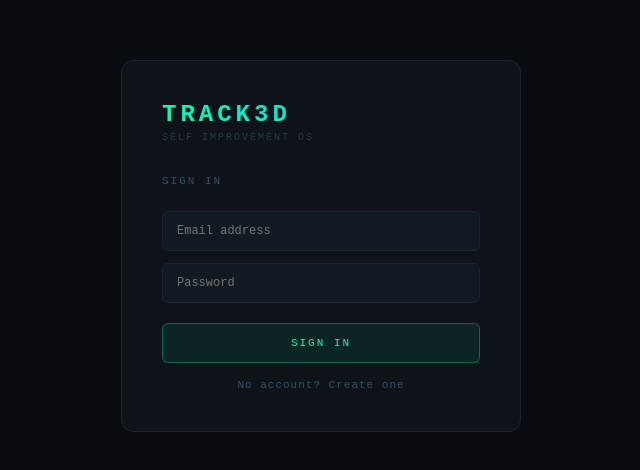
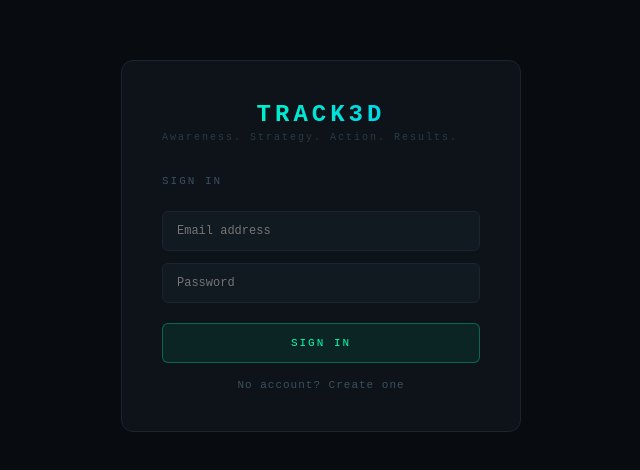
Before and after one commit to FinlayTrack3d/TRACK3D, a Next.js app: page /login in a window 1280 px wide. Shown: the part 154-624 px from the top of the page, without its empty margins (319-959 px from the left). Built offline with nearby package versions, Linux system fonts and the light colour scheme; no server answers.

Commit message:
update catchphrase and logo

```diff
--- a/app/login/page.js
+++ b/app/login/page.js
@@ -37,10 +37,10 @@ export default function Login() {
           fontFamily: "'Orbitron', monospace", fontSize: 24, fontWeight: 900,
           letterSpacing: 4, background: "linear-gradient(90deg,#00FFB2,#00C8FF)",
           WebkitBackgroundClip: "text", WebkitTextFillColor: "transparent",
-          marginBottom: 4
+          marginBottom: 4 , textAlign: "center"
         }}>TRACK3D</div>
         <div style={{ fontSize: 10, color: "#2A3A48", letterSpacing: 2, marginBottom: 32 }}>
-          SELF IMPROVEMENT OS
+          Awareness. Strategy. Action. Results.
         </div>
 
         <div style={{ fontSize: 11, color: "#3A5060", letterSpacing: 2, marginBottom: 24 }}>
--- a/components/TRACK3D.jsx
+++ b/components/TRACK3D.jsx
@@ -58,7 +58,7 @@ const css = `
   .t3d * { box-sizing: border-box; margin: 0; padding: 0; }
   .t3d { display: flex; min-height: 100vh; background: #080C10; color: #E0EAF0; font-family: 'Space Mono', monospace; }
   .t3d-sidebar { width: 210px; background: #0D1318; border-right: 1px solid #1A2530; display: flex; flex-direction: column; padding: 28px 0; flex-shrink: 0; }
-  .t3d-logo { font-family: 'Orbitron', monospace; font-weight: 900; font-size: 20px; letter-spacing: 4px; padding: 0 22px 28px; background: linear-gradient(90deg,#00FFB2,#00C8FF); -webkit-background-clip: text; -webkit-text-fill-color: transparent; }
+  .t3d-logo { font-family: 'Orbitron', monospace; font-weight: 900; font-size: 20px; letter-spacing: 4px; padding: 0 22px 28px; background: linear-gradient(90deg,#00FFB2,#00C8FF); -webkit-background-clip: text; -webkit-text-fill-color: transparent;  text-align: center; }
   .t3d-logo small { font-size: 10px; letter-spacing: 2px; display: block; -webkit-text-fill-color: #2A3A48; color: #2A3A48; margin-top: 2px; font-weight: 400; }
   .t3d-nav { display: flex; align-items: center; gap: 10px; padding: 12px 22px; cursor: pointer; font-size: 11px; letter-spacing: 1px; color: #3A5060; border-left: 2px solid transparent; transition: all .18s; }
   .t3d-nav:hover { color: #8AABB8; background: rgba(0,255,178,.04); }
@@ -513,8 +513,8 @@ if (authLoading) return (
     <>
       <style>{css}</style>
       <div className="t3d">
-        <nav className="t3d-sidebar">
-          <div className="t3d-logo">TRACK3D<small>SELF IMPROVEMENT OS</small></div>
+        <nav className="t3d-sidebar">#
+          <div className="t3d-logo">TRACK3D<small>Awareness. Strategy. Action. Results.</small></div>
           {nav.map(n => (
             <div key={n.id} className={`t3d-nav ${tab===n.id?"on":""}`} onClick={() => setTab(n.id)}>
               <span className="t3d-nav-icon">{n.icon}</span>{n.label}
```
